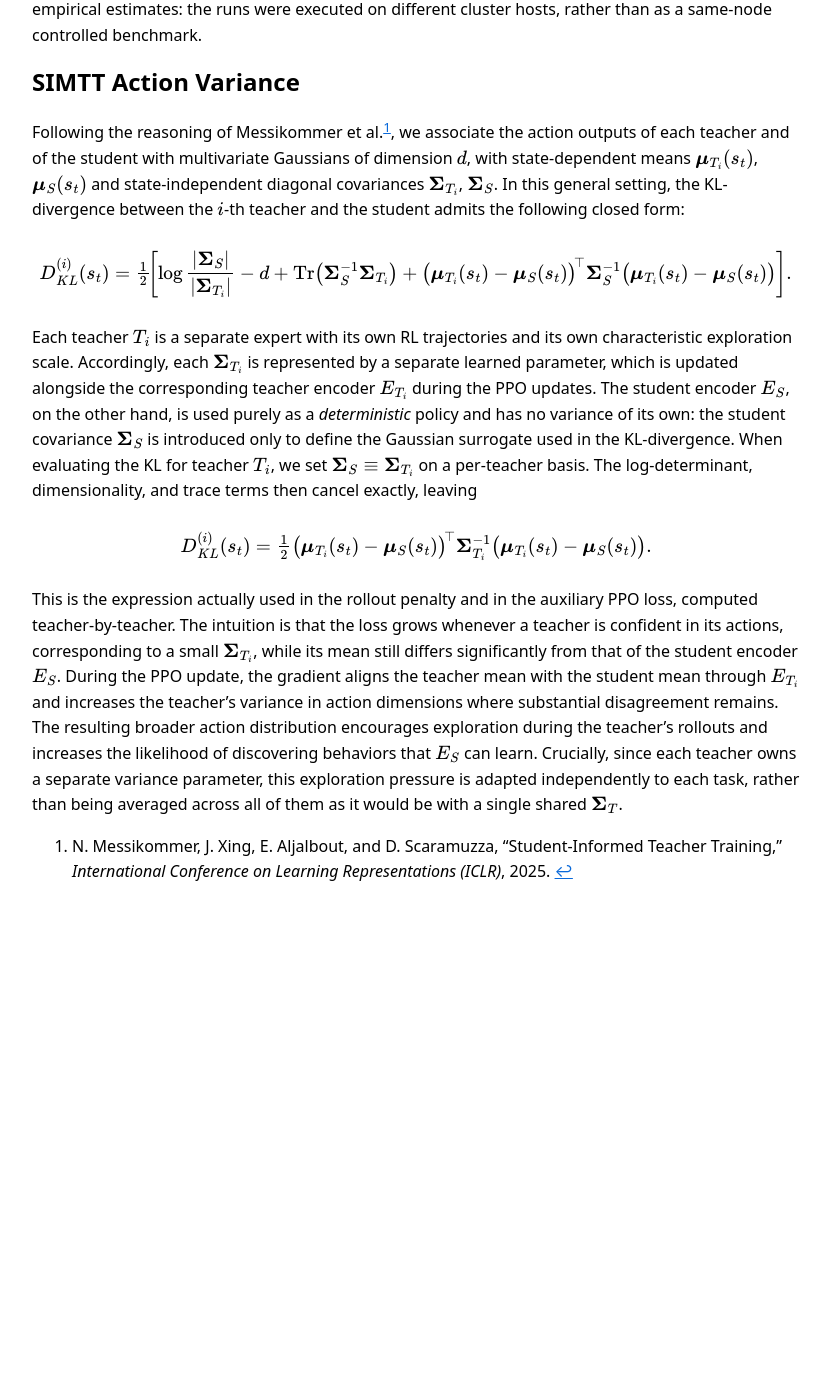
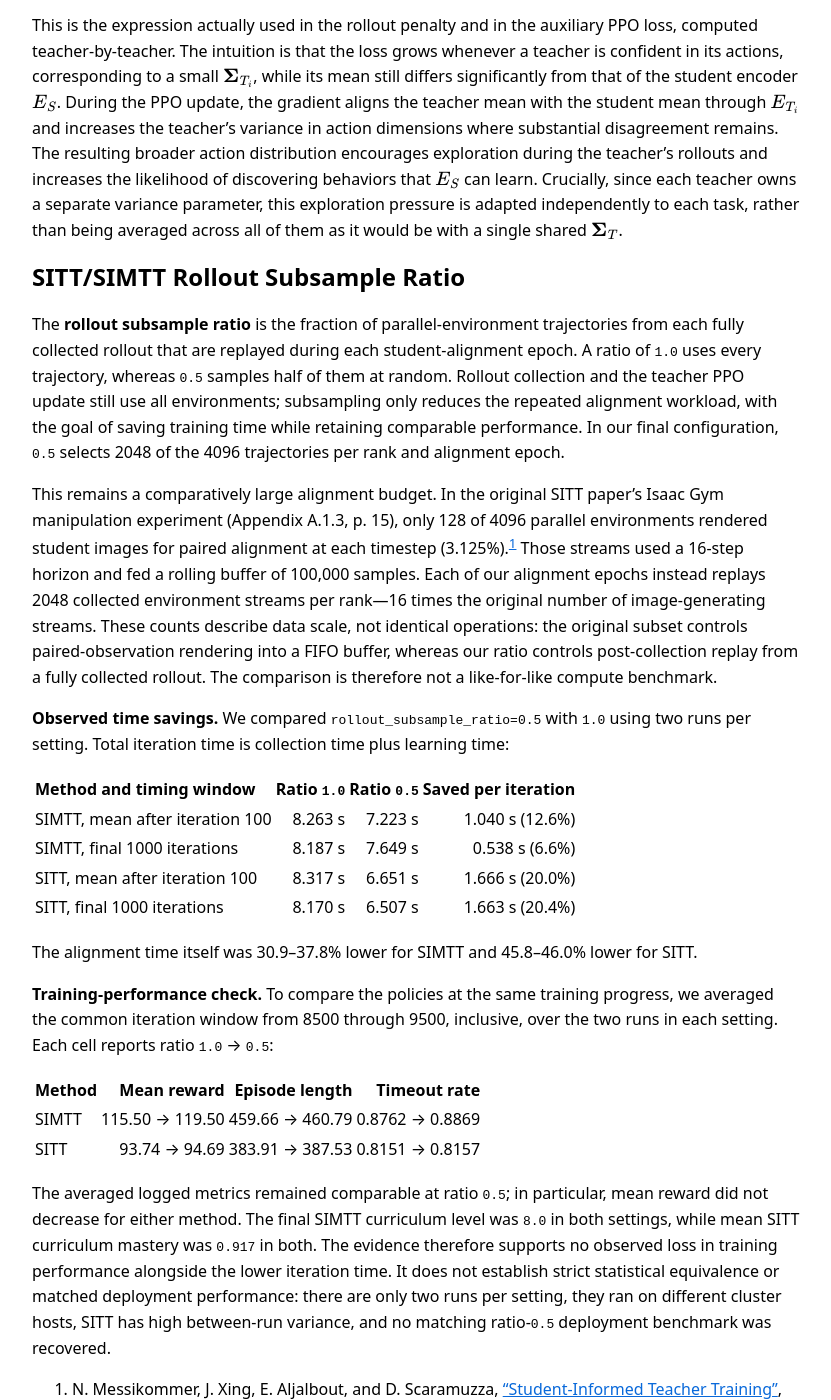
Before and after one commit to blind-paper-sub/ICRA2026, a Jekyll site: the page built from index.md, in a window 1280 px wide and 1400 px high, scrolled down 1495 px. Shown: the whole window, without its empty margins (224-1055 px from the left). Built offline with Jekyll 4.4.1, drawn with Linux system fonts in a browser that asks for light colours; before the commit the page ends 2428 px from its top, so only the background shows below that; some of the changed text lies outside the part shown.

Commit message:
Expand rollout subsampling evidence

```diff
--- a/index.md
+++ b/index.md
@@ -33,33 +33,6 @@ through three distinct phases:
 
 *Parallel SIMTT implementation. Each rank updates its local teacher; decoder
 and student gradients are aggregated across ranks using All-Reduce.*
-
-## Rollout Subsample Ratio and Time Savings
-
-The **rollout subsample ratio** is the fraction of parallel-environment
-trajectories from each collected rollout that are replayed during student
-alignment. A ratio of `1.0` uses every trajectory, whereas `0.5` randomly uses
-half of them. With 4096 environments per rank in our final configuration, this
-means replaying 2048 trajectories per rank. The full rollout is still collected
-and remains available for the PPO update; subsampling only reduces the alignment
-workload.
-
-We compared `rollout_subsample_ratio=0.5` with `1.0` using two runs per setting.
-Total iteration time is defined as collection time plus learning time:
-
-| Method and timing window | Ratio `1.0` | Ratio `0.5` | Observed saving |
-|:--|--:|--:|--:|
-| SIMTT, mean after iteration 100 | 8.263 s | 7.223 s | 12.6% |
-| SIMTT, final 1000 iterations | 8.187 s | 7.650 s | 6.6% |
-| SITT, mean after iteration 100 | 8.317 s | 6.651 s | 20.0% |
-| SITT, final 1000 iterations | 8.170 s | 6.507 s | 20.4% |
-
-The alignment time itself was 30.9–37.8% lower for SIMTT and 45.8–46.0% lower
-for SITT. Reward and timeout rate remained comparable in these runs, and even
-after subsampling the number of alignment episodes remained substantially
-larger than in the original SITT formulation. These are empirical estimates:
-the runs were executed on different cluster hosts, rather than as a same-node
-controlled benchmark.
 
 ## SIMTT Action Variance
 
@@ -125,6 +98,62 @@ parameter, this exploration pressure is adapted independently to each task,
 rather than being averaged across all of them as it would be with a single
 shared $$\boldsymbol{\Sigma}_T$$.
 
+## SITT/SIMTT Rollout Subsample Ratio
+
+The **rollout subsample ratio** is the fraction of parallel-environment
+trajectories from each fully collected rollout that are replayed during each
+student-alignment epoch. A ratio of `1.0` uses every trajectory, whereas `0.5`
+samples half of them at random. Rollout collection and the teacher PPO update
+still use all environments; subsampling only reduces the repeated alignment
+workload, with the goal of saving training time while retaining comparable
+performance. In our final configuration, `0.5` selects 2048 of the 4096
+trajectories per rank and alignment epoch.
+
+This remains a comparatively large alignment budget. In the original SITT
+paper's Isaac Gym manipulation experiment (Appendix A.1.3, p. 15), only 128 of
+4096 parallel environments rendered student images for paired alignment at each
+timestep (3.125%).[^messikommer] Those streams used a 16-step horizon and fed a
+rolling buffer of 100,000 samples. Each of our alignment epochs instead replays
+2048 collected environment streams per rank—16 times the original number of
+image-generating streams. These counts describe data scale, not identical
+operations: the original subset controls paired-observation rendering into a
+FIFO buffer, whereas our ratio controls post-collection replay from a fully
+collected rollout. The comparison is therefore not a like-for-like compute
+benchmark.
+
+**Observed time savings.** We compared `rollout_subsample_ratio=0.5` with `1.0`
+using two runs per setting. Total iteration time is collection time plus
+learning time:
+
+| Method and timing window | Ratio `1.0` | Ratio `0.5` | Saved per iteration |
+|:--|--:|--:|--:|
+| SIMTT, mean after iteration 100 | 8.263 s | 7.223 s | 1.040 s (12.6%) |
+| SIMTT, final 1000 iterations | 8.187 s | 7.649 s | 0.538 s (6.6%) |
+| SITT, mean after iteration 100 | 8.317 s | 6.651 s | 1.666 s (20.0%) |
+| SITT, final 1000 iterations | 8.170 s | 6.507 s | 1.663 s (20.4%) |
+
+The alignment time itself was 30.9–37.8% lower for SIMTT and 45.8–46.0% lower
+for SITT.
+
+**Training-performance check.** To compare the policies at the same training
+progress, we averaged the common iteration window from 8500 through 9500,
+inclusive, over the two runs in each setting. Each cell reports ratio
+`1.0` → `0.5`:
+
+| Method | Mean reward | Episode length | Timeout rate |
+|:--|--:|--:|--:|
+| SIMTT | 115.50 → 119.50 | 459.66 → 460.79 | 0.8762 → 0.8869 |
+| SITT | 93.74 → 94.69 | 383.91 → 387.53 | 0.8151 → 0.8157 |
+
+The averaged logged metrics remained comparable at ratio `0.5`; in particular,
+mean reward did not decrease for either method. The final SIMTT curriculum level
+was `8.0` in both settings, while mean SITT curriculum mastery was `0.917` in
+both. The evidence therefore supports no observed loss in training performance
+alongside the lower iteration time. It does not establish strict statistical
+equivalence or matched deployment performance: there are only two runs per
+setting, they ran on different cluster hosts, SITT has high between-run
+variance, and no matching ratio-`0.5` deployment benchmark was recovered.
+
 [^messikommer]: N. Messikommer, J. Xing, E. Aljalbout, and D. Scaramuzza,
-    “Student-Informed Teacher Training,” *International Conference on Learning
-    Representations (ICLR)*, 2025.
+    [“Student-Informed Teacher Training”](https://proceedings.iclr.cc/paper_files/paper/2025/file/a8223b0ad64007423ffb308b0dd92298-Paper-Conference.pdf),
+    *International Conference on Learning Representations (ICLR)*, 2025.
```
